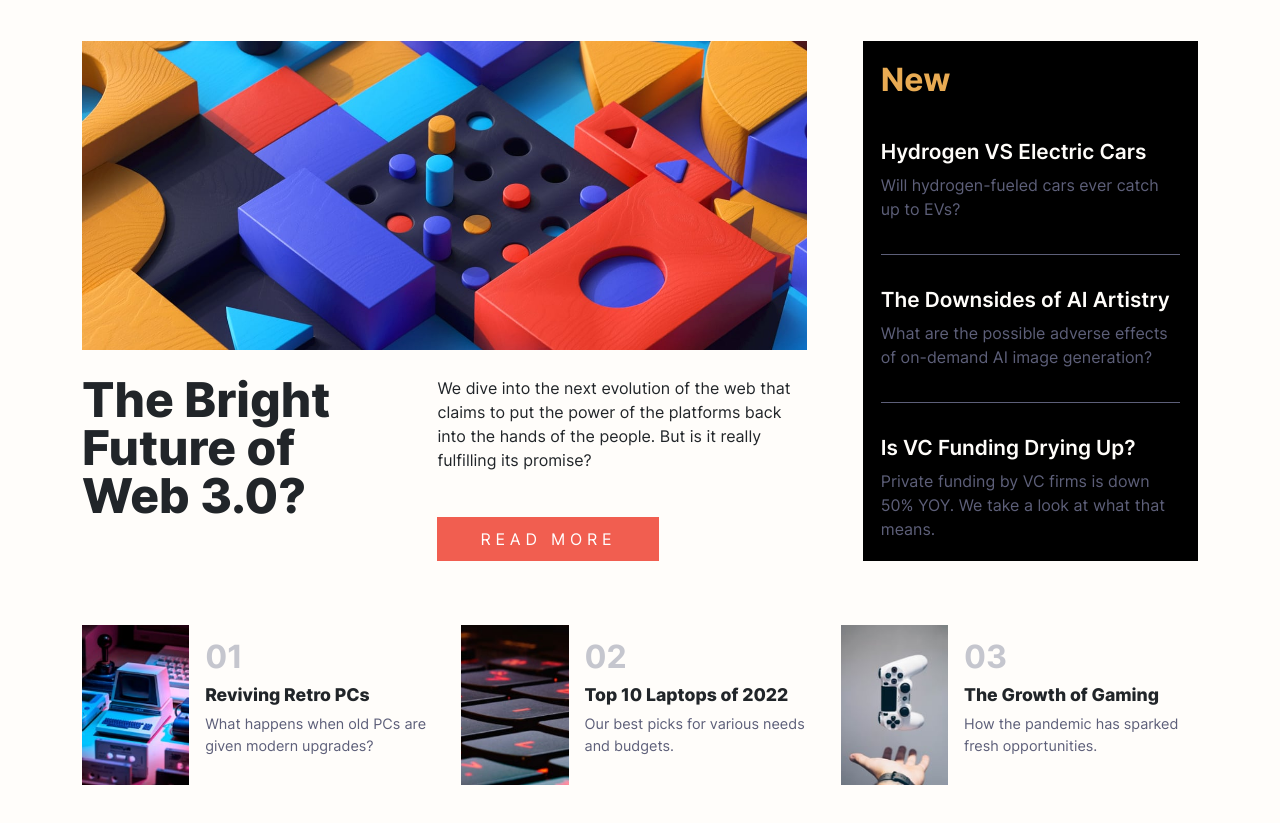
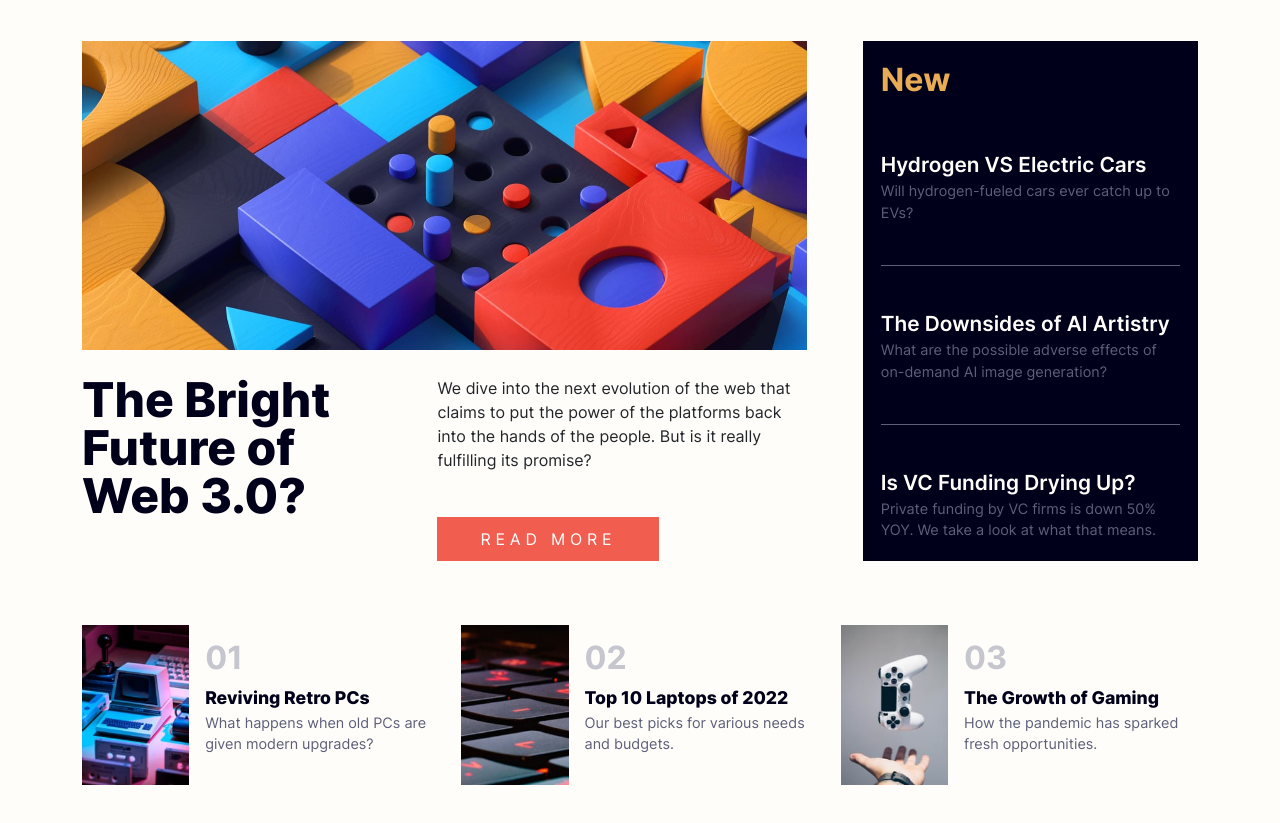
Before and after one commit to Zeddxx/news-homepage-main, a plain HTML site: page index.html in a window 1280 px wide. Shown: the part 119-942 px from the top of the page. Drawn offline with nearby package versions, Linux system fonts and the light colour scheme.

Commit message:
git init

```diff
--- a/index.html
+++ b/index.html
@@ -27,14 +27,12 @@
     <!-- Feel free to remove these styles or customise in your own stylesheet 👍 -->
   </head>
   <body>
-
-
     <main class="container">
       <div class="overlay"></div>
       <nav class="navbar">
         <div class="container inner-nav">
           <div class="main-logo">
-              <img src="./assets/images/logo.svg" alt="Logo"/>
+            <img src="./assets/images/logo.svg" alt="Logo" />
           </div>
           <div class="nav-lists flex">
             <a href="">Home</a>
@@ -73,52 +71,64 @@
         <div class="right-container">
           <h2>New</h2>
           <div class="div-1">
-            <h4>Hydrogen VS Electric Cars</h4>
-            <p>Will hydrogen-fueled cars ever catch
-              up to EVs?</p>
+            <a href="#" title="Read More!">Hydrogen VS Electric Cars</a>
+            <p>Will hydrogen-fueled cars ever catch up to EVs?</p>
           </div>
           <span class="line"></span>
           <div class="div-2">
-            <h4>The Downsides of AI Artistry</h4>
-            <p> What are the possible adverse
-              effects of on-demand AI image generation?</p>
+            <a href="#" title="Read More!">The Downsides of AI Artistry</a>
+            <p>
+              What are the possible adverse effects of on-demand AI image
+              generation?
+            </p>
           </div>
           <span class="line"></span>
           <div class="div-3">
-            <h4>Is VC Funding Drying Up?</h4>
-            <p>Private
-              funding by VC firms is down 50% YOY. We take a look at what that means.</p>
+            <a href="#" title="Read More!">Is VC Funding Drying Up?</a>
+            <p>
+              Private funding by VC firms is down 50% YOY. We take a look at
+              what that means.
+            </p>
           </div>
         </div>
       </section>
       <section class="bottom-container">
         <div class="retro-div inner-div">
           <div class="img-div">
-            <img src="./assets/images/image-retro-pcs.jpg" alt="retro pc image">
+            <img
+              src="./assets/images/image-retro-pcs.jpg"
+              alt="retro pc image"
+            />
           </div>
           <div class="content-div">
             <h5>01</h5>
-            <h6>Reviving Retro PCs</h6>
+            <a href="#" title="See Post!">Reviving Retro PCs</a>
             <p>What happens when old PCs are given modern upgrades?</p>
           </div>
         </div>
         <div class="laptop-div inner-div">
           <div class="img-div">
-            <img src="./assets/images/image-top-laptops.jpg" alt="top laptops">
+            <img
+              src="./assets/images/image-top-laptops.jpg"
+              alt="top laptops"
+            />
           </div>
           <div class="content-div">
             <h5>02</h5>
-            <h6>Top 10 Laptops of 2022</h6>
+            <a href="#" title="See Post!">Top 10 Laptops of 2022</a>
             <p>Our best picks for various needs and budgets.</p>
           </div>
         </div>
         <div class="gaming-div inner-div">
           <div class="img-div">
-            <img src="./assets/images/image-gaming-growth.jpg" alt="growth of gaming">
+            <img
+              src="./assets/images/image-gaming-growth.jpg"
+              alt="growth of gaming"
+            />
           </div>
           <div class="content-div">
             <h5>03</h5>
-            <h6>The Growth of Gaming</h6>
+            <a href="#" title="See Post!">The Growth of Gaming</a>
             <p>How the pandemic has sparked fresh opportunities.</p>
           </div>
         </div>
@@ -126,12 +136,12 @@
     </main>
 
     <script>
-      const hamburgerBtn = document.querySelector('.hamburger-btn');
-const navMobile = document.querySelector('.nav-lists');
-const activeClass = 'active';
-const aliveClass = 'alive';
-const showClass = 'show';
-const overlayEl = document.querySelector('.overlay');
+      const hamburgerBtn = document.querySelector(".hamburger-btn");
+      const navMobile = document.querySelector(".nav-lists");
+      const activeClass = "active";
+      const aliveClass = "alive";
+      const showClass = "show";
+      const overlayEl = document.querySelector(".overlay");
       let isHamburgerOpen = false;
 
       function toggleNav() {
@@ -142,11 +152,11 @@ function toggleNav() {
         isHamburgerOpen = !isHamburgerOpen;
 
         if (isHamburgerOpen) {
-    document.body.style.overflow = 'hidden'; // Disable scroll
-    window.addEventListener('scroll', disableScroll);
+          document.body.style.overflow = "hidden"; // Disable scroll
+          window.addEventListener("scroll", disableScroll);
         } else {
-    document.body.style.overflow = ''; // Enable scroll
-    window.removeEventListener('scroll', disableScroll);
+          document.body.style.overflow = ""; // Enable scroll
+          window.removeEventListener("scroll", disableScroll);
         }
       }
 
@@ -155,8 +165,7 @@ function disableScroll(event) {
         event.stopPropagation();
       }
 
-hamburgerBtn.addEventListener('click', toggleNav);
-
+      hamburgerBtn.addEventListener("click", toggleNav);
     </script>
   </body>
 </html>
--- a/style.css
+++ b/style.css
@@ -43,6 +43,9 @@ main {
   color: var(--fc-sub-head);
   text-decoration: none;
 }
+.nav-lists a:hover {
+  color: var(--fc-read-btn);
+}
 .hamburger-btn {
   display: none;
 }
@@ -66,7 +69,7 @@ main {
 .right-container {
   height: 100%;
   width: 30%;
-  background: #000;
+  background: var(--fc-main-head);
   padding: 20px 1.1rem;
   display: flex;
   flex-direction: column;
@@ -76,14 +79,19 @@ main {
   color: var(--fc-soft-orange-new);
   font-weight: 700;
 }
-.right-container > div > h4 {
+.right-container > div > a {
   color: var(--fc-offwhite);
   font-size: 1.3rem;
   font-weight: 600;
+  text-decoration: none;
+}
+.right-container > div > a:hover {
+  color: var(--fc-soft-orange-new);
 }
 .right-container > div > p {
   color: var(--fc-sub-head);
   margin: 0;
+  font-size: 0.9rem;
 }
 .line {
   width: 100%;
@@ -108,6 +116,7 @@ main {
   height: 100%;
 }
 .heading-div > h1 {
+  color: var(--fc-main-head);
   line-height: 1;
   font-size: 3rem;
   font-weight: 800;
@@ -128,6 +137,9 @@ main {
   padding: 10px 1rem;
   width: 60%;
 }
+.para-div > button:hover {
+  background: var(--fc-main-head);
+}
 
 .bottom-container {
   display: flex;
@@ -144,8 +156,8 @@ main {
   gap: 1rem;
   align-items: center;
 }
-.overlay{
-    display: none;
+.overlay {
+  display: none;
 }
 .img-div {
   height: 100%;
@@ -165,9 +177,14 @@ main {
   font-size: 2rem;
   font-weight: 700;
 }
-.content-div > h6 {
+.content-div > a {
+  color: var(--fc-main-head);
+  text-decoration: none;
   font-size: 1.1rem;
   font-weight: 800;
+}
+.content-div > a:hover {
+  color: var(--fc-read-btn);
 }
 .content-div > p {
   color: var(--fc-sub-head);
@@ -250,7 +267,7 @@ main {
     overflow-x: hidden !important;
     position: relative;
   }
-  .overlay{
+  .overlay {
     height: 100vh;
     left: 0;
     width: 100vw;
@@ -275,10 +292,13 @@ main {
     transition: all 0.4s ease;
     transform: translateX(100%);
   }
+  .nav-lists a {
+    font-weight: 500;
+  }
   .nav-lists.alive {
     transform: translateX(0%);
   }
-  .overlay.show{
+  .overlay.show {
     display: flex;
     z-index: 2;
   }
```
Lines whose indentation alone changed are shown as unchanged.
